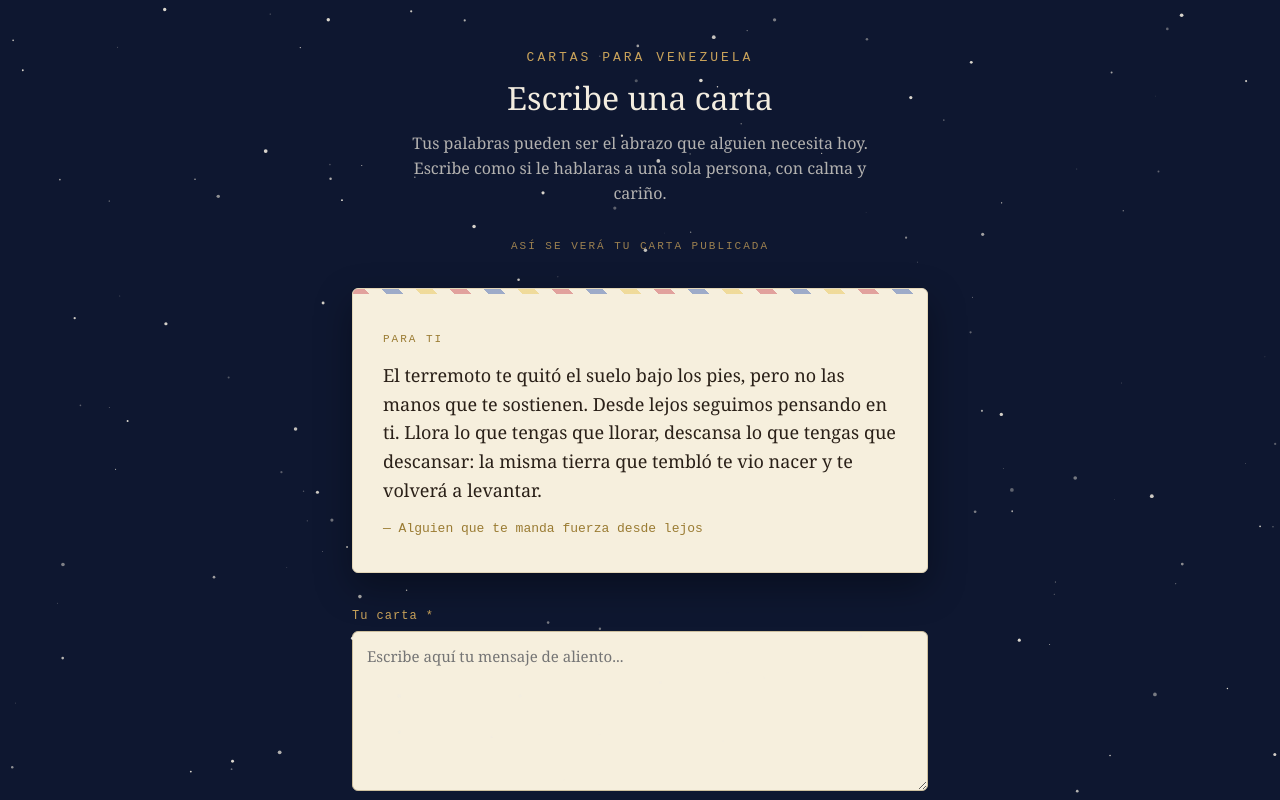
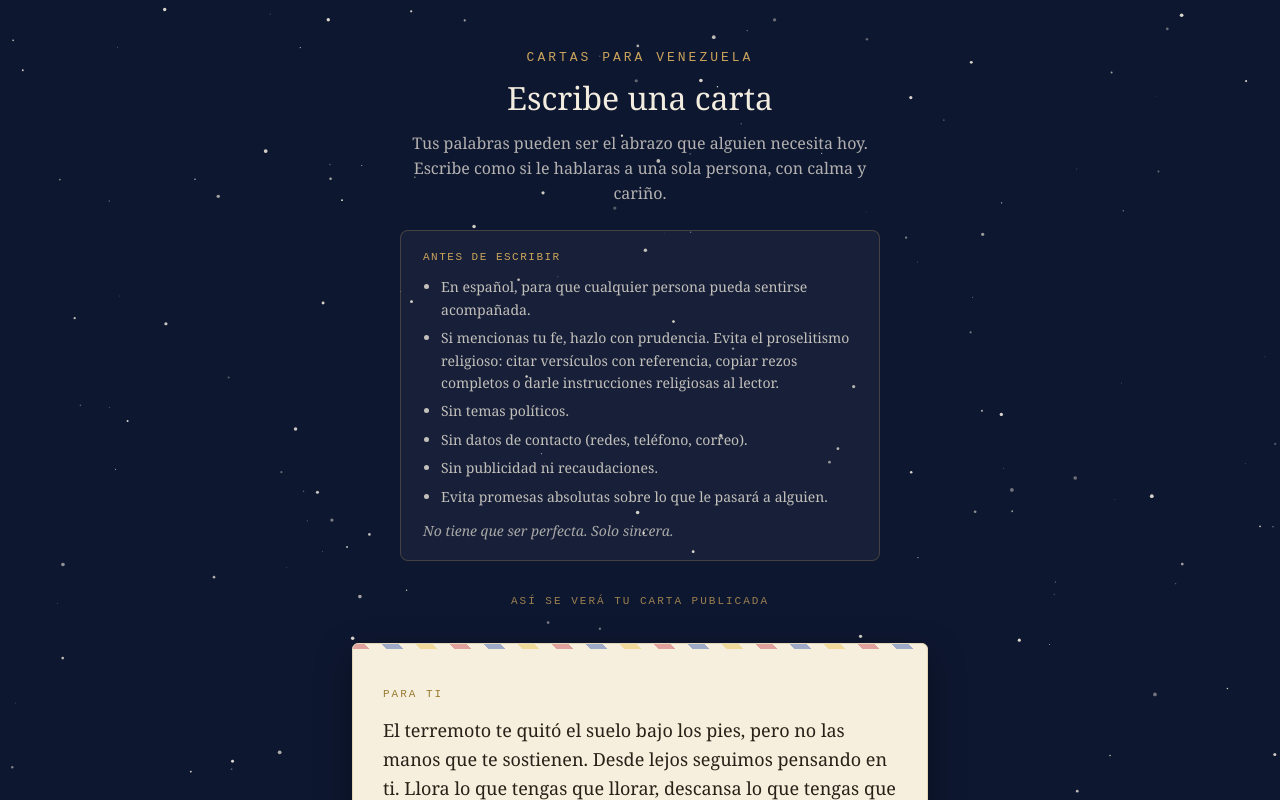
Before and after one commit to sandraalfarovargas/cartas-venezuela, a Next.js app: page /escribir in a window 1280 px wide. Shown: the top 800 px of the page. Built offline with nearby package versions, Linux system fonts and the light colour scheme.

Commit message:
Agrega guia de consideraciones antes de escribir una carta

```diff
--- a/app/escribir/page.js
+++ b/app/escribir/page.js
@@ -63,6 +63,23 @@ export default function Escribir() {
       <div className="page-sub">
         Tus palabras pueden ser el abrazo que alguien necesita hoy. Escribe
         como si le hablaras a una sola persona, con calma y cariño.
+      </div>
+
+      <div className="cv-guidelines">
+        <div className="cv-guidelines-title">ANTES DE ESCRIBIR</div>
+        <ul>
+          <li>En español, para que cualquier persona pueda sentirse acompañada.</li>
+          <li>
+            Si mencionas tu fe, hazlo con prudencia. Evita el proselitismo
+            religioso: citar versículos con referencia, copiar rezos
+            completos o darle instrucciones religiosas al lector.
+          </li>
+          <li>Sin temas políticos.</li>
+          <li>Sin datos de contacto (redes, teléfono, correo).</li>
+          <li>Sin publicidad ni recaudaciones.</li>
+          <li>Evita promesas absolutas sobre lo que le pasará a alguien.</li>
+        </ul>
+        <p className="note">No tiene que ser perfecta. Solo sincera.</p>
       </div>
 
       {!texto && (
--- a/app/globals.css
+++ b/app/globals.css
@@ -48,6 +48,12 @@ a { color: inherit; }
 .example-card p.sig { font-family:'Courier New',monospace; font-size:13px; color:#9a7b32; margin-top:16px; }
 .example-label { text-align:center; font-family:'Courier New',monospace; font-size:11px; letter-spacing:2px; color:#CBA45B; opacity:.75; margin-top:34px; }
 
+.cv-guidelines { text-align:left; max-width:480px; margin:24px auto 0; font-size:14px; line-height:1.6; color:rgba(243,237,224,.78); background:rgba(255,255,255,.04); border:1px solid rgba(203,164,91,.25); border-radius:8px; padding:18px 22px; }
+.cv-guidelines-title { font-family:'Courier New',monospace; font-size:11px; letter-spacing:1.5px; color:#CBA45B; margin-bottom:10px; }
+.cv-guidelines ul { margin:0; padding-left:18px; }
+.cv-guidelines li { margin-bottom:6px; }
+.cv-guidelines .note { margin-top:12px; font-style:italic; opacity:.85; }
+
 .cv-form { margin-top:18px; display:flex; flex-direction:column; gap:18px; }
 .cv-field label { display:block; font-family:'Courier New',monospace; font-size:12px; letter-spacing:1px; color:#CBA45B; margin-bottom:8px; }
 .cv-field textarea,
```
